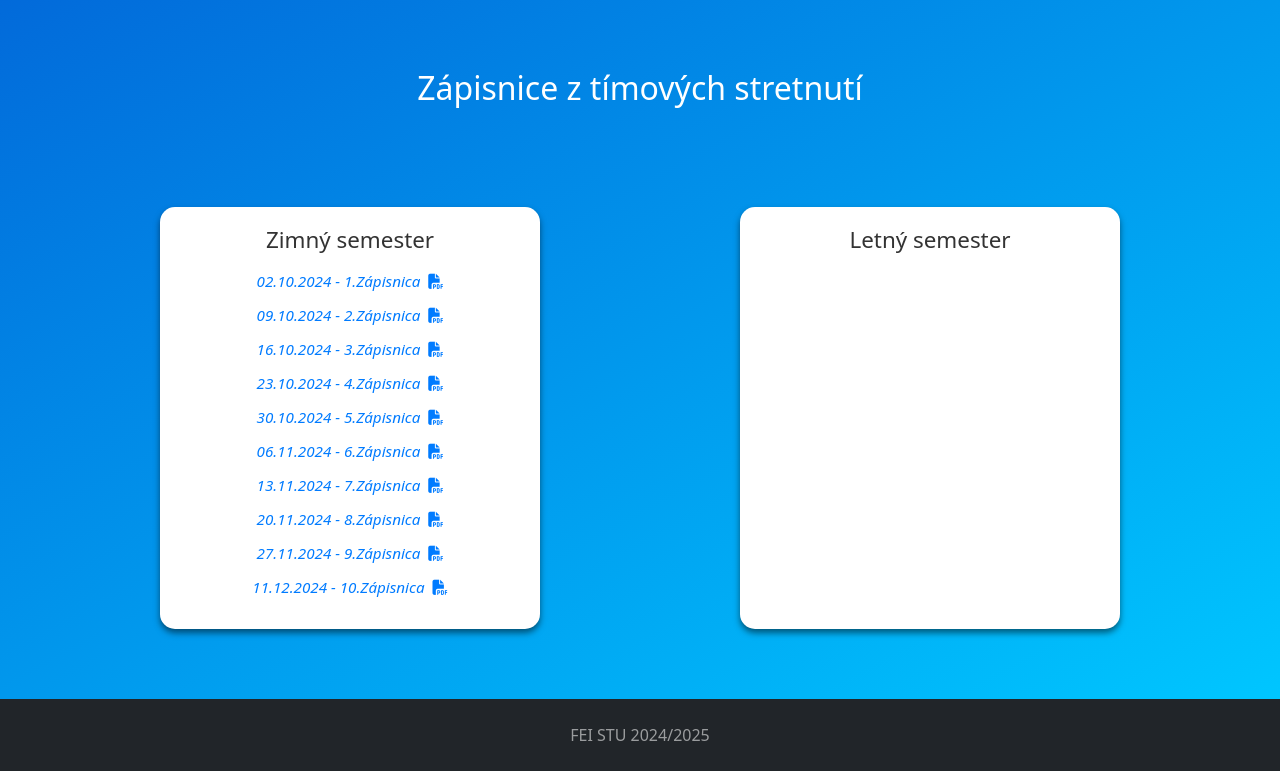
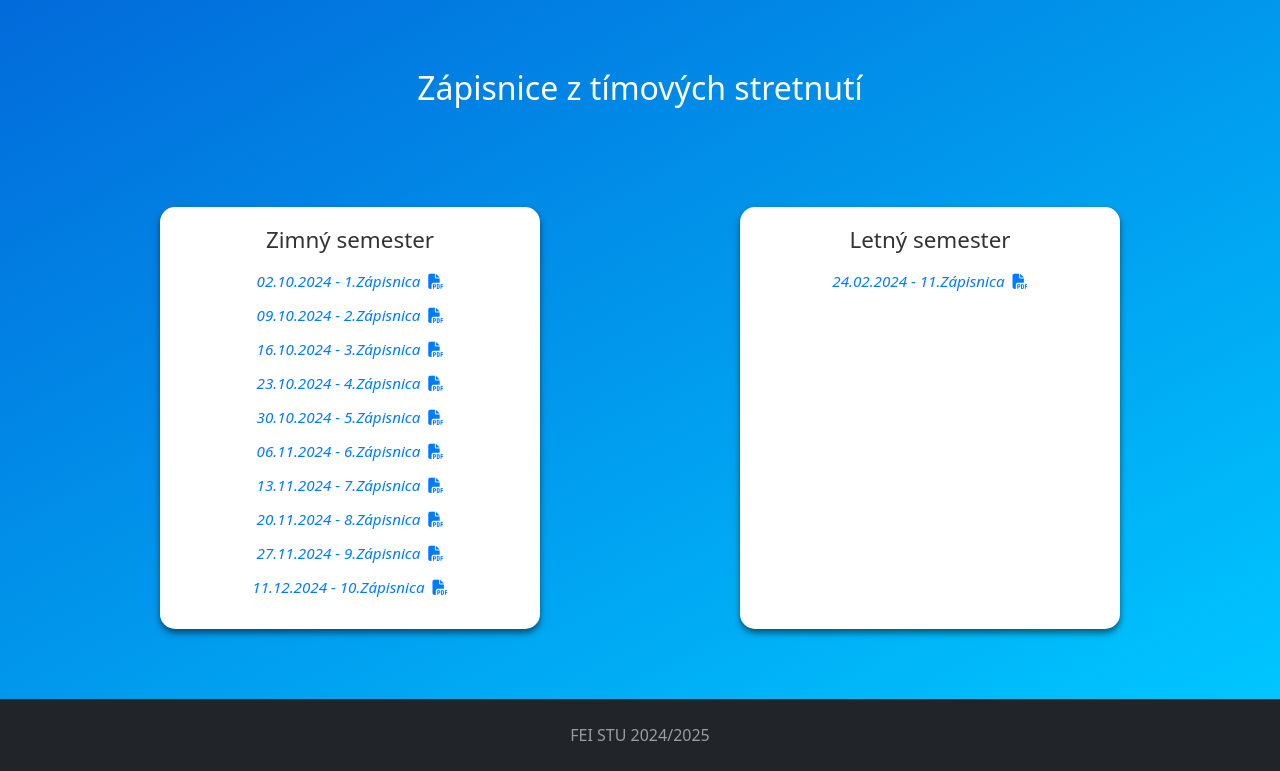
Before and after one commit to Starovic-FEI/tp-stranka, a Flask app: page /meetings in a window 1280 px wide. Shown: the part 83-854 px from the top of the page. Run offline with Flask 3, Linux system fonts and the light colour scheme.

Commit message:
Added 11.Zapisnica

```diff
--- a/templates/meetings.html
+++ b/templates/meetings.html
@@ -79,6 +79,11 @@
                 </div>
                 <div class="meetings-info-box">
                     <h2>Letný semester</h2>
+                    <ul class="meeting-list">
+                    <li><a href="{{ url_for('static', filename='meetings/10.Zápisnica tímového stretnutia.pdf') }}"
+                        target="_blank">24.02.2024 - 11.Zápisnica &nbsp;<i class="fa-solid fa-file-pdf"></i></a>
+                    </li>
+                </ul>
                 </div>
             </div>
         </div>
```
Also changed, not shown: 1 other file.
